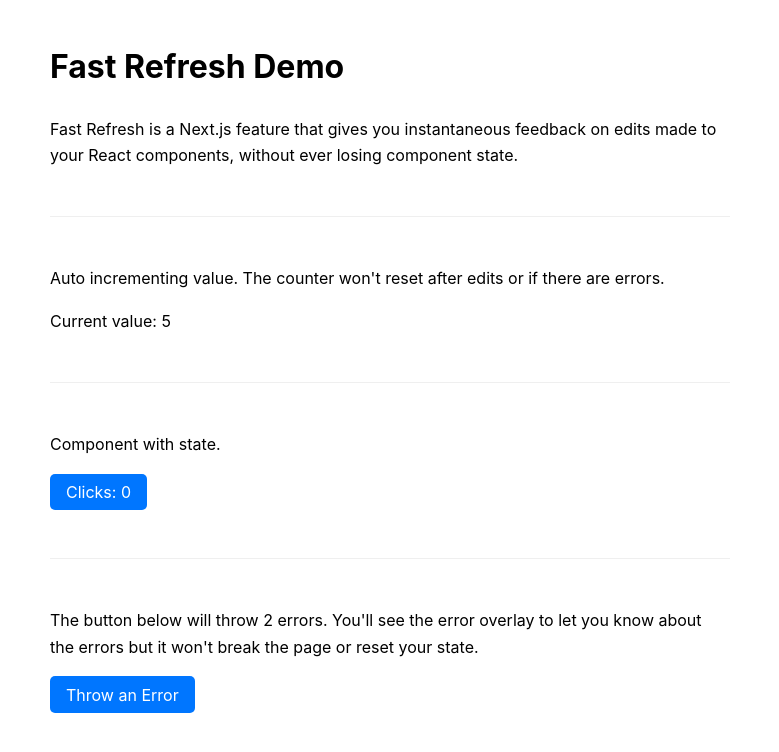
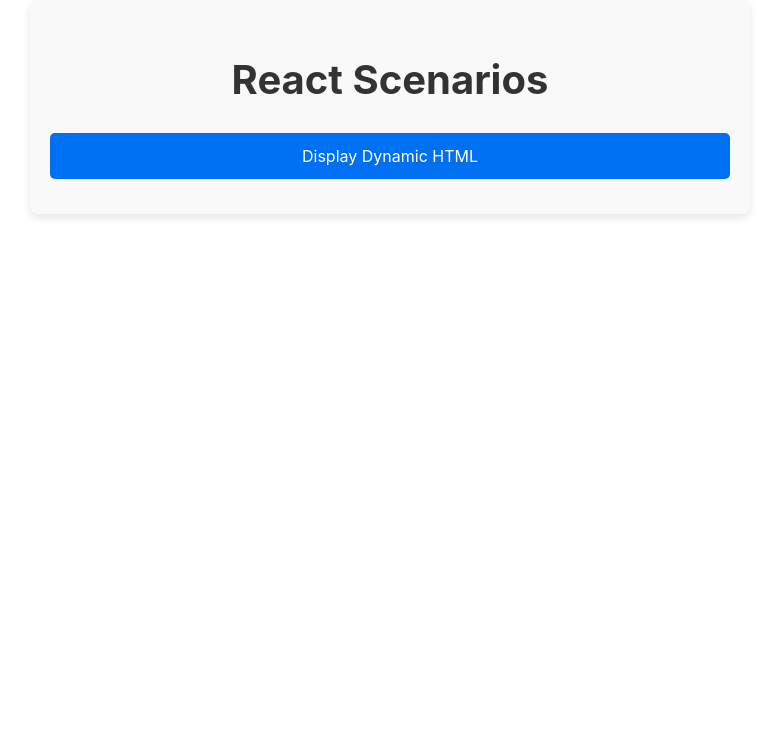
Before and after one commit to ManiKanta9578/ReactScenarioss, a Next.js app: page / in a window 1280 px wide. Shown: the top 752 px of the page, without its empty margins (250-1029 px from the left). Built offline with nearby package versions, Linux system fonts and the light colour scheme.

Commit message:
display dynamic html content

```diff
--- a/pages/index.js
+++ b/pages/index.js
@@ -1,71 +1,21 @@
-import { useCallback, useEffect, useState } from 'react'
-import Button from '../components/Button'
-import ClickCount from '../components/ClickCount'
-import styles from '../styles/home.module.css'
+// pages/index.js
 
-function throwError() {
-  console.log(
-    // The function body() is not defined
-    document.body()
-  )
+import Link from 'next/link';
+import styles from '../styles/home.module.css';
+
+function Home() {
+  return (
+    <main className={styles.main}>
+      <h1 className={styles.title}>React Scenarios</h1>
+      <nav>
+        <ol className={styles.listContainer}>
+          <li className={styles.listItem}>
+            <Link href="/dynamicHtml" className={styles.link}>Display Dynamic HTML</Link>
+          </li>
+        </ol>
+      </nav>
+    </main>
+  );
 }
 
-function Home() {
-  const [count, setCount] = useState(0)
-  const increment = useCallback(() => {
-    setCount((v) => v + 1)
-  }, [setCount])
-
-  useEffect(() => {
-    const r = setInterval(() => {
-      increment()
-    }, 1000)
-
-    return () => {
-      clearInterval(r)
-    }
-  }, [increment])
-
-  return (
-    <main className={styles.main}>
-      <h1>Fast Refresh Demo</h1>
-      <p>
-        Fast Refresh is a Next.js feature that gives you instantaneous feedback
-        on edits made to your React components, without ever losing component
-        state.
-      </p>
-      <hr className={styles.hr} />
-      <div>
-        <p>
-          Auto incrementing value. The counter won't reset after edits or if
-          there are errors.
-        </p>
-        <p>Current value: {count}</p>
-      </div>
-      <hr className={styles.hr} />
-      <div>
-        <p>Component with state.</p>
-        <ClickCount />
-      </div>
-      <hr className={styles.hr} />
-      <div>
-        <p>
-          The button below will throw 2 errors. You'll see the error overlay to
-          let you know about the errors but it won't break the page or reset
-          your state.
-        </p>
-        <Button
-          onClick={(e) => {
-            setTimeout(() => document.parentNode(), 0)
-            throwError()
-          }}
-        >
-          Throw an Error
-        </Button>
-      </div>
-      <hr className={styles.hr} />
-    </main>
-  )
-}
-
-export default Home
+export default Home;
--- a/styles/home.module.css
+++ b/styles/home.module.css
@@ -1,7 +1,44 @@
+/* styles/home.module.css */
 .main {
-  padding: 20px 20px 60px;
+  padding: 20px;
   max-width: 680px;
   margin: 0 auto;
+  background-color: #f9f9f9;
+  box-shadow: 0 4px 8px rgba(0, 0, 0, 0.1);
+  border-radius: 8px;
+}
+
+.title {
+  font-size: 2.5em;
+  font-weight: bold;
+  margin-bottom: 20px;
+  color: #333;
+  text-align: center;
+}
+
+.listContainer {
+  list-style: none;
+  padding: 0;
+  margin: 0;
+}
+
+.listItem {
+  margin: 15px 0;
+}
+
+.link {
+  display: block;
+  padding: 10px 15px;
+  background-color: #0070f3;
+  color: #fff;
+  text-decoration: none;
+  border-radius: 5px;
+  text-align: center;
+  transition: background-color 0.3s ease;
+}
+
+.link:hover {
+  background-color: #005bb5;
 }
 
 .hr {
```
Also changed, not shown: components/DynamicContent.jsx (added, +9 -0 lines), pages/dynamicHtml/index.js (added, +27 -0 lines).
